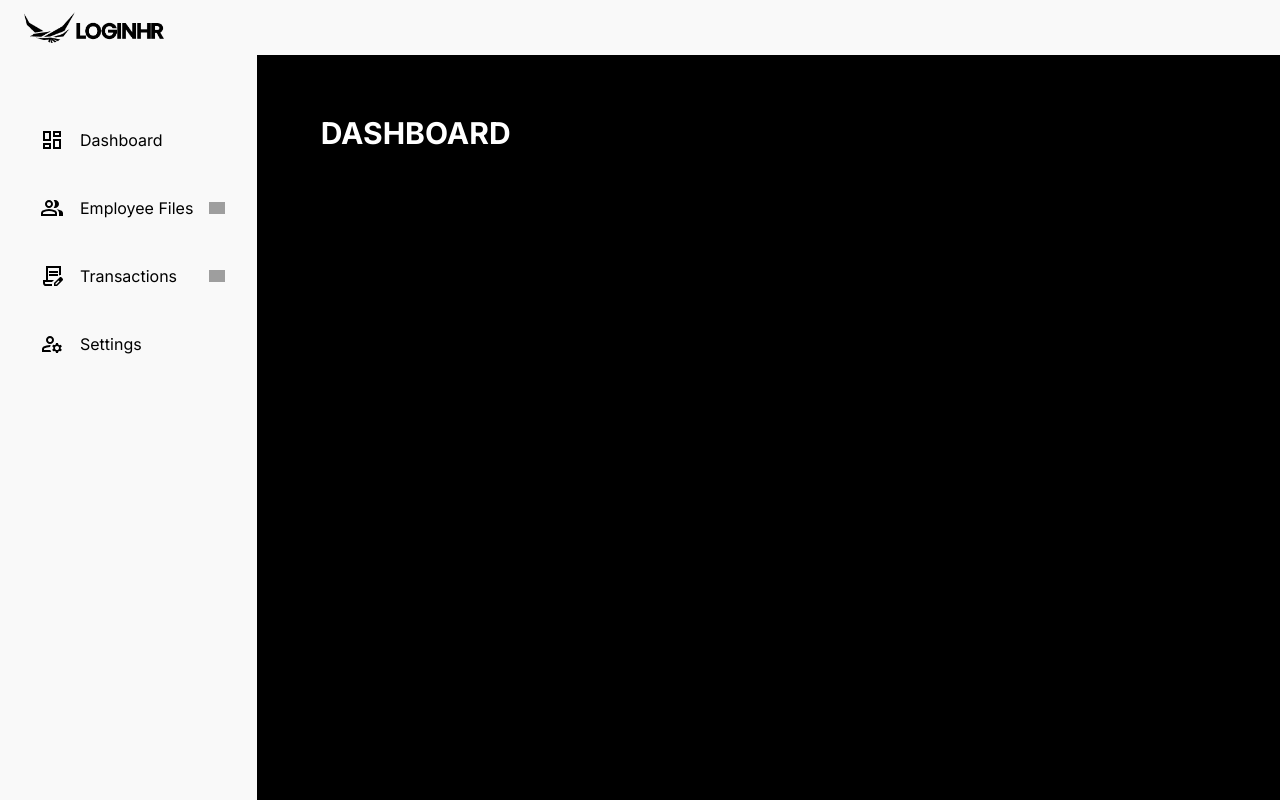
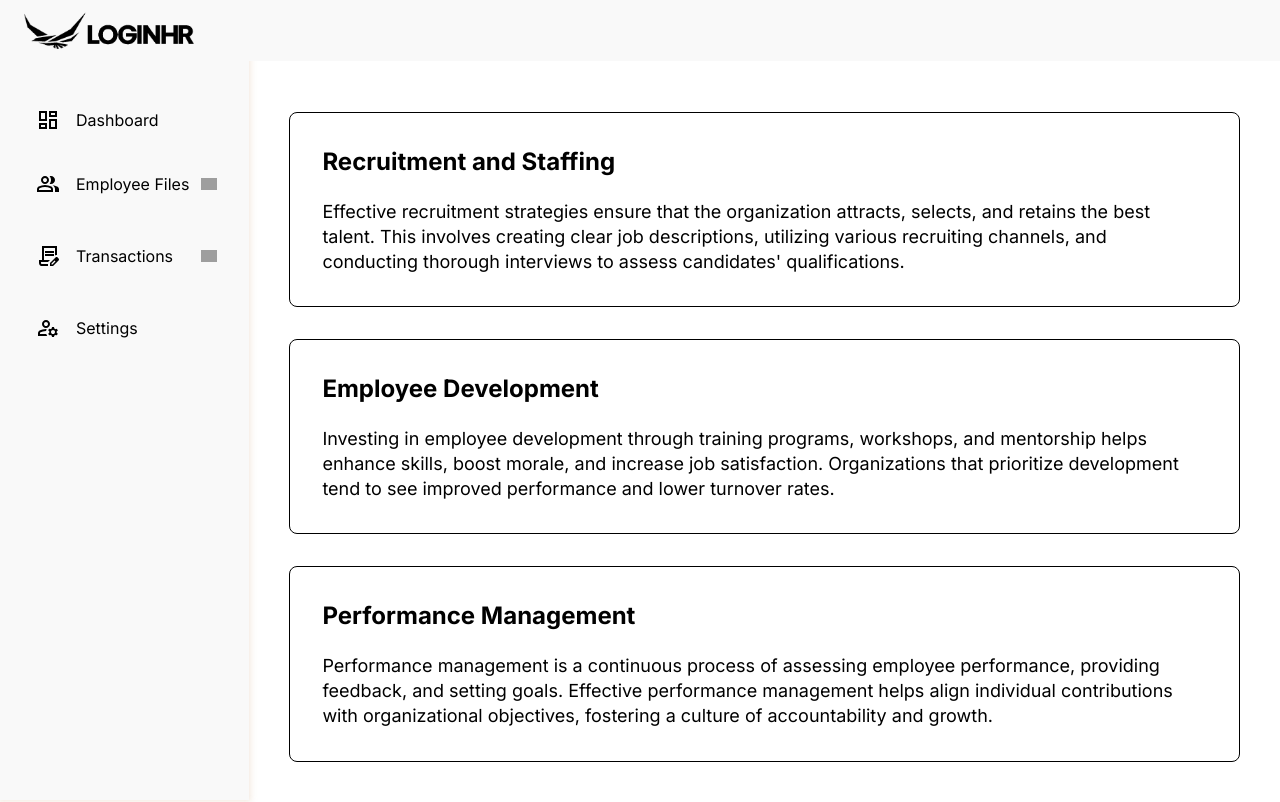
Before and after one commit to abdullah-hamdy-98/LoginHr, a Next.js app: page / in a window 1280 px wide. Built offline with nearby package versions, Linux system fonts and the light colour scheme; no server answers; grey boxes are pictures that could not be loaded.

Commit message:
pg-charts

```diff
--- a/app/(root)/layout.tsx
+++ b/app/(root)/layout.tsx
@@ -28,8 +28,8 @@ export default function RootLayout({
           <Topbar />
           <main className="flex flex-row">
             <Sidebar />
-            <section className="main-container">
-              <div className="w-full max-w-4xl">
+            <section className="main-container bg-white">
+              <div className="w-full max-w-8xl">
                 {children}
               </div>
             </section>
--- a/app/(root)/page.tsx
+++ b/app/(root)/page.tsx
@@ -1,9 +1,11 @@
 import { UserButton } from "@clerk/nextjs";
+import Charts from "@/components/charts/DashBoard";
+
 
 export default function Home() {
   return (
     <>
-      <h1 className="head-text text-left">DASHBOARD</h1>
+      <Charts />
     </>
   );
 }
--- a/app/globals.css
+++ b/app/globals.css
@@ -10,9 +10,11 @@
 
   /* Head Text */
   .head-text {
-    @apply text-heading2-bold text-light-1;
+    @apply text-heading3-bold text-dark-1;
   }
-
+  .body-text {
+    @apply text-body-normal text-dark-1;
+  }
   /* Activity */
   .activity-card {
     @apply flex items-center gap-2 rounded-md bg-dark-2 px-7 py-4;
@@ -75,11 +77,11 @@
   }
 
   .leftsidebar {
-    @apply sticky left-0 top-0 z-20 flex h-screen w-fit flex-col justify-between overflow-auto bg-dark-2 pb-5 pt-28 max-md:hidden;
+    @apply sticky left-0 top-0 z-20 flex h-screen w-fit flex-col justify-between overflow-auto shadow-count-badge bg-dark-2 pb-5 pt-24 max-md:hidden;
   }
 
   .leftsidebar_link {
-    @apply relative flex justify-start gap-4 rounded-lg p-4;
+    @apply relative flex justify-start gap-4 rounded-lg p-3;
   }
 
   .pagination {
--- a/components/charts/DashBoard.tsx
+++ b/components/charts/DashBoard.tsx
@@ -1,30 +1,31 @@
-function DashBoard() {
+function Charts() {
     return (
-        <main>
+        <main className="flex w-full flex-1 flex-col gap-8">
 
-            <div className="container">
-                <h2>Recruitment and Staffing</h2>
-                <p>Effective recruitment strategies ensure that the organization attracts, selects, and retains the best
+        <div className="w-full rounded-[8px] border border-black p-8">
+            <h2 className="head-text pb-5">Recruitment and Staffing</h2>
+            <p className="body-text">Effective recruitment strategies ensure that the organization attracts, selects, and retains the best
                 talent. This involves creating clear job descriptions, utilizing various recruiting channels, and
                 conducting thorough interviews to assess candidates' qualifications.</p>
         </div>
 
-            <div className="container">
-                <h2>Employee Development</h2>
-                <p>Investing in employee development through training programs, workshops, and mentorship helps enhance
+        <div className="w-full rounded-[8px] border border-black p-8">
+            <h2 className="head-text pb-5">Employee Development</h2>
+            <p className="body-text">Investing in employee development through training programs, workshops, and mentorship helps enhance
                 skills, boost morale, and increase job satisfaction. Organizations that prioritize development tend to
                 see improved performance and lower turnover rates.</p>
         </div>
 
-            <div className="container">
-                <h2>Performance Management</h2>
-                <p>Performance management is a continuous process of assessing employee performance, providing feedback, and
+        <div className="w-full rounded-[8px] border border-black p-8">
+            <h2 className="head-text pb-5">Performance Management</h2>
+            <p className="body-text">Performance management is a continuous process of assessing employee performance, providing feedback, and
                 setting goals. Effective performance management helps align individual contributions with organizational
                 objectives, fostering a culture of accountability and growth.</p>
         </div>
 
     </main>
+
     )
 }
 
-export default DashBoard;
+export default Charts;
--- a/components/shared/Sidebar.tsx
+++ b/components/shared/Sidebar.tsx
@@ -18,12 +18,12 @@ function Sidebar() {
     return (
         <>
             <section id="sidebar" className="custom-scrollbar leftsidebar">
-                <div className="flex w-full flex-1 flex-col gap-3 px-6">
+                <div className="flex w-full flex-1 flex-col gap-4 px-6">
                     {sidebarLinks.map((link) => {
                         const hasSubMenu = link.files || link.inquiry;
                         return (
                             <div key={link.label}>
-                                <div className="flex items-center hover:bg-gray-2 rounded-md p-0 transition-colors duration-200">
+                                <div className="flex items-center hover:bg-gray-2 rounded-md p-0 transition-colors duration-200 cursor-pointer">
                                     <Link
                                         href={link.route}
                                         className="leftsidebar_link flex-1"
@@ -55,7 +55,7 @@ function Sidebar() {
                                 {/* Sub-links */}
                                 {hasSubMenu && (
                                     <div
-                                        className={`pl-8 flex flex-col gap-4 transition-all duration-400 ease-in-out overflow-hidden ${openSubMenu === link.label ? 'max-h-40 opacity-100' : 'max-h-0 opacity-0'}`}
+                                        className={`pl-10 flex flex-col gap-4 pt-2 transition-all duration-400 ease-in-out overflow-hidden ${openSubMenu === link.label ? 'max-h-40 opacity-100' : 'max-h-0 opacity-0'}`}
                                     >
                                         {link.files && (
                                             <Link href={link.files.route} className="leftsidebar_sublink max-lg:hidden">
@@ -73,7 +73,7 @@ function Sidebar() {
                         );
                     })}
                 </div>
-                <div className="mt-10 px-6">
+                <div className="mt-10 px-6 max-lg:hidden">
                     <SignedIn>
                         <SignOutButton>
                             <div className="flex cusror-pointer gap-4 p-4 hover:bg-gray-2 rounded-md p-0 transition-colors duration-200 cursor-pointer">
--- a/components/shared/Topbar.tsx
+++ b/components/shared/Topbar.tsx
@@ -1,7 +1,6 @@
 import { OrganizationSwitcher, SignedIn, SignOutButton } from "@clerk/nextjs"
 import Image from "next/image"
 import Link from "next/link"
-import { TEInput } from 'tw-elements-react';
 
 
 function Topbar() {
@@ -9,11 +8,11 @@ function Topbar() {
     return (
         <nav className="topbar">
             <Link href='/' className="flex item-center gap-1">
-                <Image src='/logo/TopLogo.png' alt="Site Logo" width={140} height={30} />
+                <Image src='/logo/TopLogo.png' alt="Site Logo" width={170} height={37} />
             </Link>
 
             <div className="flex item-center gap-1">
-                <div className="block">
+                <div className="pt-1 block md:hidden">
                     <SignedIn>
                         <SignOutButton>
                             <div className="flex cusror-pointer">
--- a/tailwind.config.ts
+++ b/tailwind.config.ts
@@ -188,6 +188,7 @@ module.exports = {
         "light-4": "#5C5C7B",
         "gray-1": "#697C89",
         "gray-2": "#f1f1f1",
+        "gray-3" : "#d4d4d4",
         glassmorphism: "rgba(16, 16, 18, 0.60)",
       },
       boxShadow: {
```
Lines whose indentation alone changed are shown as unchanged.
